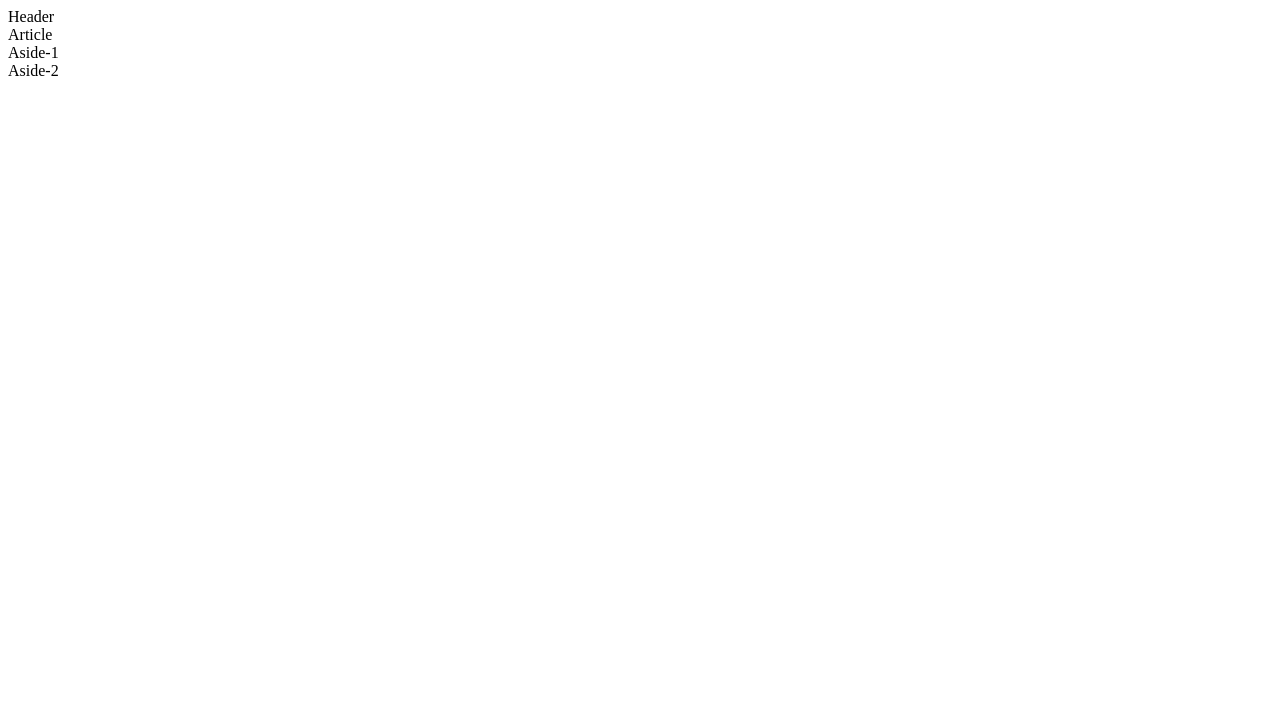
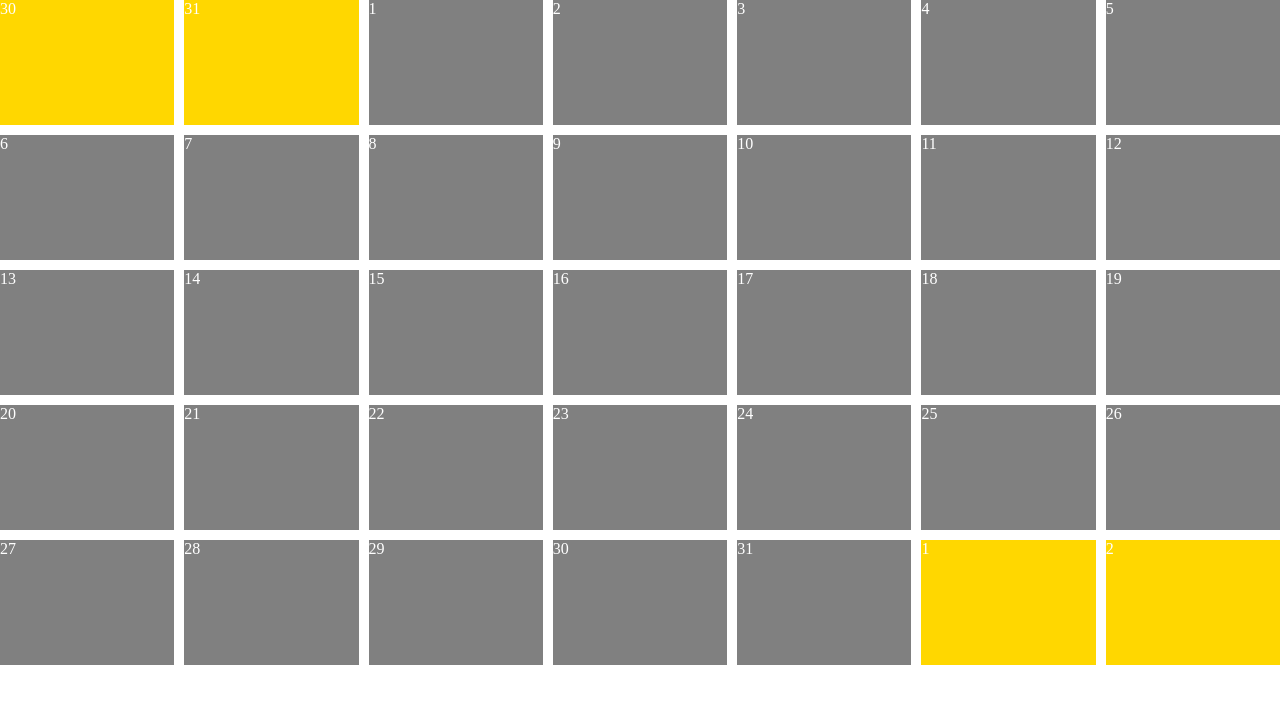
Before and after one commit to samirdoescoding/flex-box, a plain HTML site: page index.html in a window 1280 px wide. Drawn offline with Linux system fonts and the light colour scheme.

Commit message:
style added

```diff
--- a/index.html
+++ b/index.html
@@ -3,14 +3,46 @@
 <head>
   <meta charset="UTF-8">
   <meta name="viewport" content="width=device-width, initial-scale=1.0">
-  <title>Flex box</title>
+  <title>Grid box</title>
+  <link rel="stylesheet" href="style.css">
 </head>
 <body>
-  <div class="container">
-    <div class="child child-1">Header</div>
-    <div class="child child-2">Article</div>
-    <div class="child child-3">Aside-1</div>
-    <div class="child child-4">Aside-2</div>
-  </div>
+  <ul>
+    <li>30</li>
+    <li>31</li>
+    <li>1</li>
+    <li>2</li>
+    <li>3</li>
+    <li>4</li>
+    <li>5</li>
+    <li>6</li>
+    <li>7</li>
+    <li>8</li>
+    <li>9</li>
+    <li>10</li>
+    <li>11</li>
+    <li>12</li>
+    <li>13</li>
+    <li>14</li>
+    <li>15</li>
+    <li>16</li>
+    <li>17</li>
+    <li>18</li>
+    <li>19</li>
+    <li>20</li>
+    <li>21</li>
+    <li>22</li>
+    <li>23</li>
+    <li>24</li>
+    <li>25</li>
+    <li>26</li>
+    <li>27</li>
+    <li>28</li>
+    <li>29</li>
+    <li>30</li>
+    <li>31</li>
+    <li>1</li>
+    <li>2</li>
+  </ul>
 </body>
 </html>
--- /dev/null
+++ b/style.css
@@ -0,0 +1,37 @@
+* {
+  margin: 0;
+  padding: 0;
+  box-sizing: border-box;
+}
+
+ul {
+  list-style-type: none;
+  display: grid;
+  grid-template-columns: repeat(7, 1fr);
+  gap: 10px;
+}
+
+li {
+  background-color: grey;
+  color: #fff;
+  height: 125px;
+}
+
+li:nth-child(1) {
+  background-color: gold;
+}
+li:nth-child(2) {
+  background-color: gold;
+}
+li:nth-child(34) {
+  background-color: gold;
+}
+li:nth-child(35) {
+  background-color: gold;
+}
+
+@media (max-width: 1000px) {
+  ul {
+    grid-template-columns: repeat(auto-fit, minmax(200px, 1fr));
+  }
+}
```
